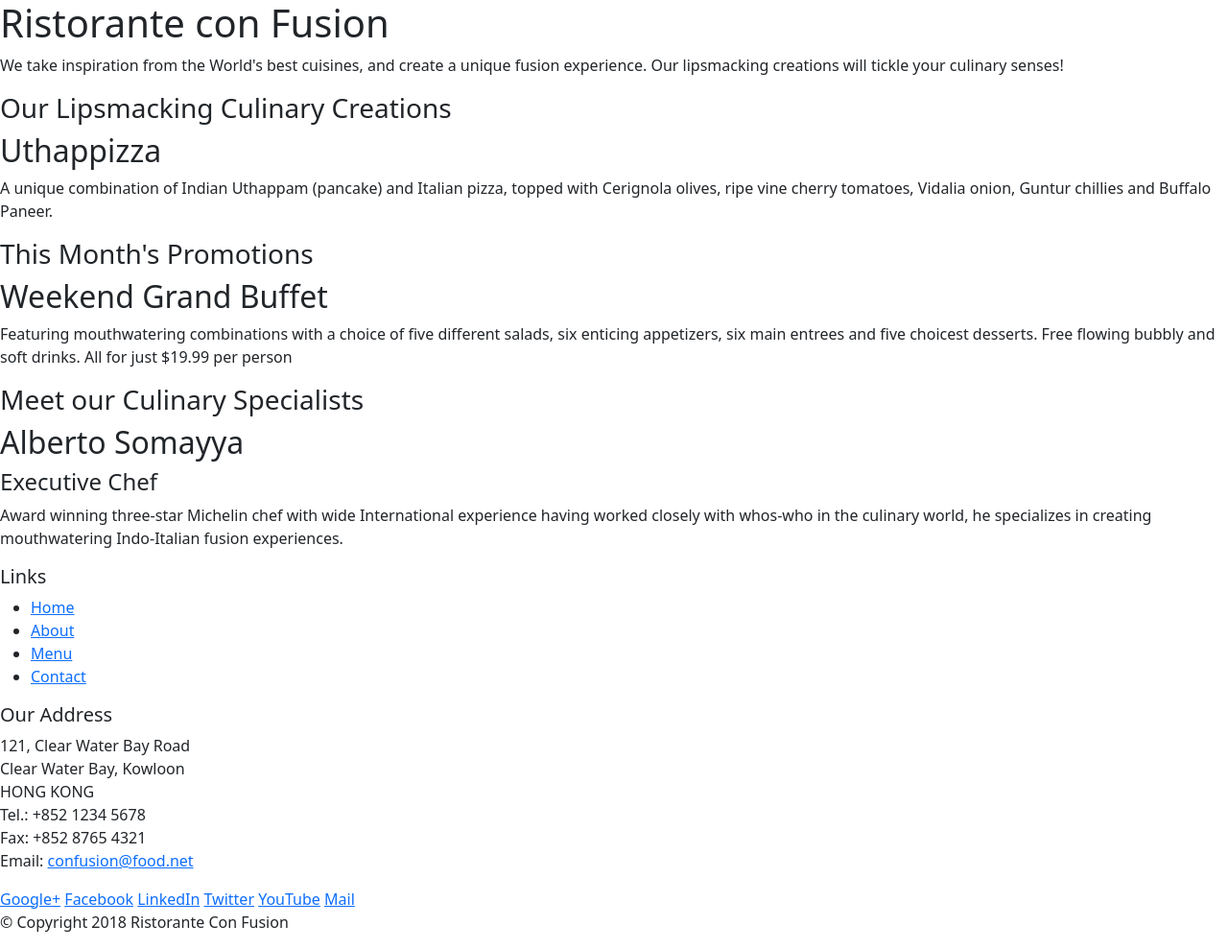
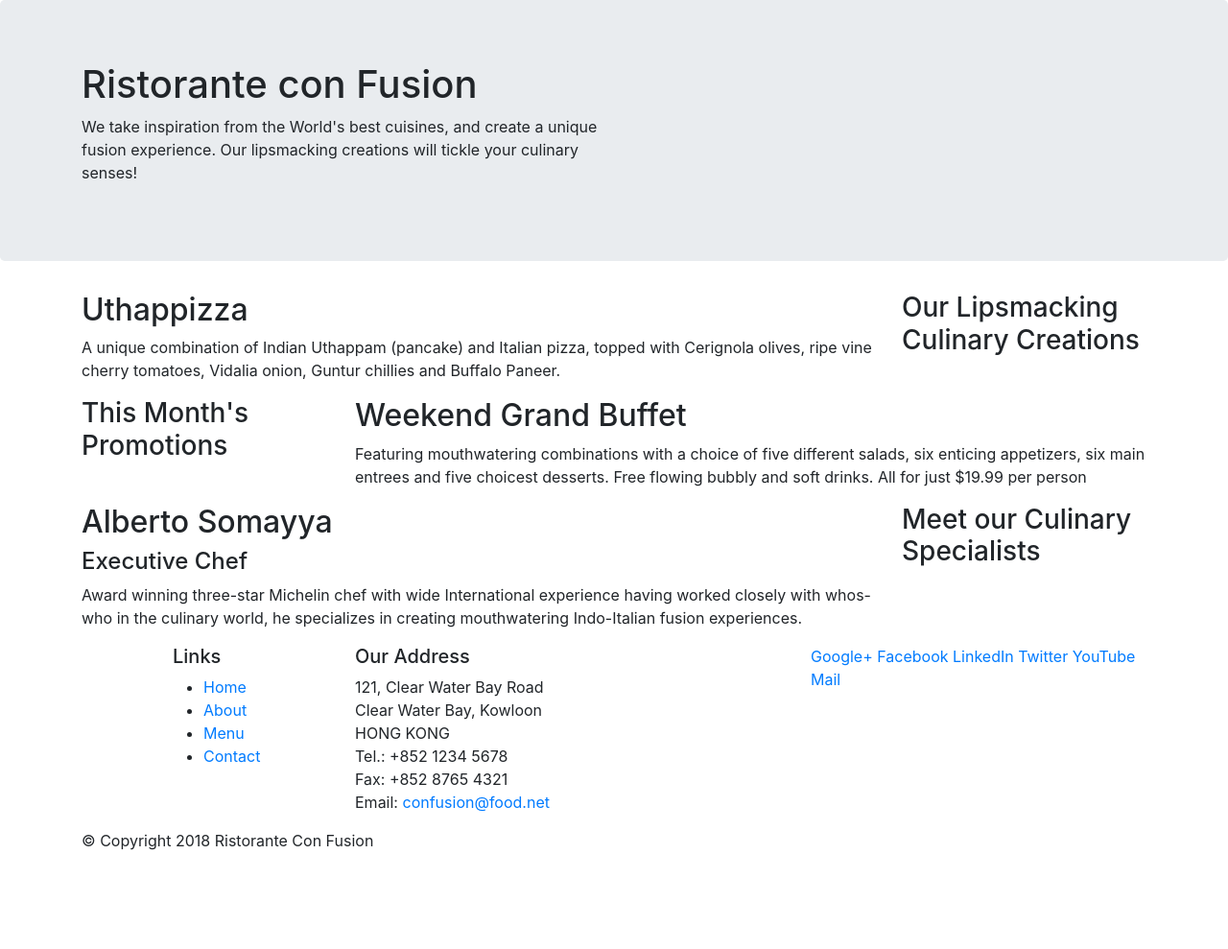
Before and after one commit to sabbamonte/conFusion, a website: page index.html in a window 1280 px wide. Shown: the whole page at 96% size. After the commit the page ends 904 px from the top, so only its background shows below. Drawn offline with nearby package versions, Linux system fonts and the light colour scheme.

Commit message:
added grid

```diff
--- a/index.html
+++ b/index.html
@@ -9,52 +9,54 @@
 
     <!-- Bootstrap CSS -->
     <link rel="stylesheet" href="node_modules/bootstrap/dist/css/bootstrap.min.css">
+    <link rel="stylesheet" href= "https://maxcdn.bootstrapcdn.com/bootstrap/4.0.0/css/bootstrap.min.css" integrity= "sha384-Gn5384xqQ1aoWXA+058RXPxPg6fy4IWvTNh0E263XmFcJlSAwiGgFAW/dAiS6JXm"
+        crossorigin="anonymous">
 
     <title>Ristorante Con Fusion</title>
 </head>
 
 <body>
 
-    <header>
-        <div>
-            <div>
-                <div>
+    <header class="jumbotron">
+        <div class="container">
+            <div class="row">
+                <div class="col-12 col-sm-6">
                     <h1>Ristorante con Fusion</h1>
                     <p>We take inspiration from the World's best cuisines, and create a unique fusion experience. Our lipsmacking creations will tickle your culinary senses!</p>
                 </div>
-                <div>
+                <div class="col-12 col-sm">
                 </div>
             </div>
         </div>
     </header>
 
-    <div>
-        <div>
-            <div>
+    <div class="container">
+        <div class="row">
+            <div class="col-12 col-sm-4 order-sm-last col-md-3">
                 <h3>Our Lipsmacking Culinary Creations</h3>
             </div>
-            <div>
+            <div class="col col-sm order-sm-first col-md">
                 <h2>Uthappizza</h2>
                 <p>A unique combination of Indian Uthappam (pancake) and Italian pizza, topped with Cerignola olives, ripe vine cherry tomatoes, Vidalia onion, Guntur chillies and Buffalo Paneer.</p>
             </div>
         </div>
 
 
-        <div>
-            <div>
+        <div class="row">
+            <div class="col-12 col-sm-4 col-md-3">
                 <h3>This Month's Promotions</h3>
             </div>
-            <div>
+            <div class="col col-sm col-md">
                 <h2>Weekend Grand Buffet</h2>
                 <p>Featuring mouthwatering combinations with a choice of five different salads, six enticing appetizers, six main entrees and five choicest desserts. Free flowing bubbly and soft drinks. All for just $19.99 per person </p>
             </div>
         </div>
 
-        <div>
-            <div>
+        <div class="row">
+            <div class="col-12 col-sm-4 order-sm-last col-md-3">
                 <h3>Meet our Culinary Specialists</h3>
             </div>
-            <div>
+            <div class="col col-sm order-sm-first col-md">
                 <h2>Alberto Somayya</h2>
                 <h4>Executive Chef</h4>
                 <p>Award winning three-star Michelin chef with wide International experience having worked closely with whos-who in the culinary world, he specializes in creating mouthwatering Indo-Italian fusion experiences. </p>
@@ -63,9 +65,9 @@
     </div>
 
     <footer>
-        <div>
-            <div>
-                <div>
+        <div class="container">
+            <div class="row">
+                <div class="col-4 offset-1 col-sm-2">
                     <h5>Links</h5>
                     <ul>
                         <li><a href="#">Home</a></li>
@@ -74,7 +76,7 @@
                         <li><a href="#">Contact</a></li>
                     </ul>
                 </div>
-                <div>
+                <div class="col-7 col-sm-5">
                     <h5>Our Address</h5>
                     <address>
 		              121, Clear Water Bay Road<br>
@@ -85,7 +87,7 @@
 		              Email: <a href="mailto:confusion@food.net">confusion@food.net</a>
 		           </address>
                 </div>
-                <div>
+                <div class="col-12 col-sm-4">
                     <div>
                         <a href="http://google.com/+">Google+</a>
                         <a href="http://www.facebook.com/profile.php?id=">Facebook</a>
@@ -96,8 +98,8 @@
                     </div>
                 </div>
            </div>
-           <div>
-                <div>
+           <div class="row">
+                <div class="col-auto">
                     <p>© Copyright 2018 Ristorante Con Fusion</p>
                 </div>
            </div>
```
